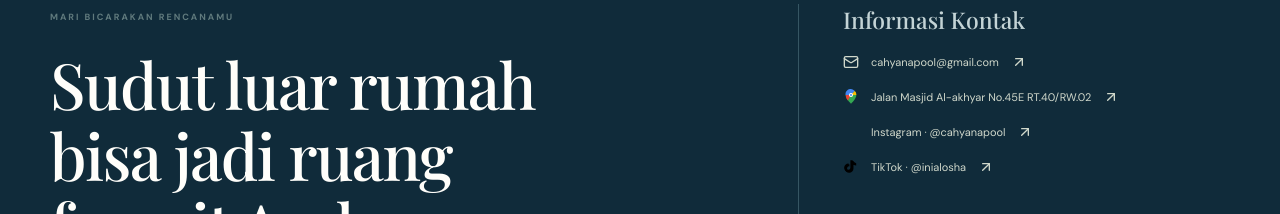
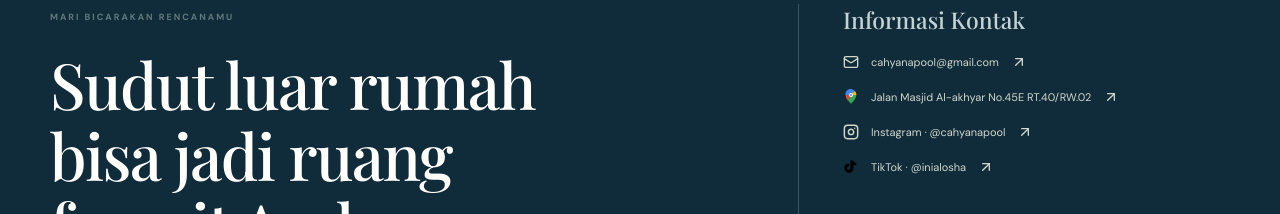
Before and after one commit to ketcup123/cahyanapool, a React (Vite) app: page / in a window 1280 px wide. Shown: the part 3640-3854 px from the top of the page. Built offline with nearby package versions, Linux system fonts and the light colour scheme; no server answers; the database is empty; a web font is replaced by a local one.

Commit message:
Fix Instagram footer icon rendering

```diff
--- a/src/components/ContactSection.jsx
+++ b/src/components/ContactSection.jsx
@@ -1,7 +1,4 @@
-import {
-  ArrowUpRight,
-  Mail,
-} from 'lucide-react';
+import { ArrowUpRight, Instagram, Mail } from 'lucide-react';
 
 import { contacts } from '../data/config';
 import { getWhatsAppUrl } from '../services/contactService';
@@ -19,21 +16,6 @@ function MapsIcon() {
       <path fill="#EA4335" d="M4 9h8l-4.8 8.2A12.4 12.4 0 0 1 4 9Z" />
       <circle cx="12" cy="9" r="3" fill="#fff" />
       <circle cx="12" cy="9" r="1.5" fill="#4285F4" />
-    </svg>
-  );
-}
-
-function InstagramIcon() {
-  return (
-    <svg
-      aria-hidden="true"
-      viewBox="0 0 24 24"
-      fill="none"
-      className="contact-brand-icon contact-brand-icon-instagram"
-    >
-      <rect x="3" y="3" width="18" height="18" rx="5" />
-      <circle cx="12" cy="12" r="4" />
-      <circle cx="17.5" cy="6.7" r="1" className="instagram-dot" />
     </svg>
   );
 }
@@ -101,7 +83,7 @@ export default function ContactSection() {
           </a>
 
           <a href={contacts.instagram} target="_blank" rel="noreferrer">
-            <InstagramIcon />
+            <Instagram aria-hidden="true" className="contact-brand-icon contact-brand-icon-instagram" strokeWidth={2.2} />
             Instagram · @cahyanapool
             <ArrowUpRight aria-hidden="true" />
           </a>
```
